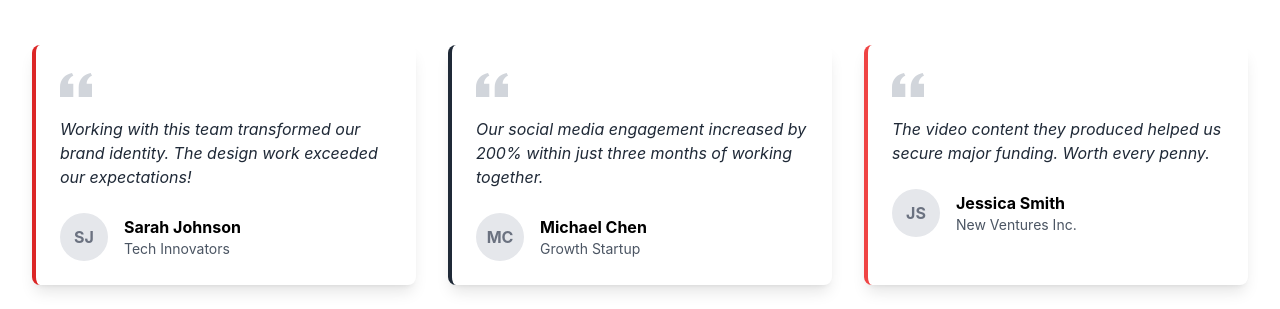
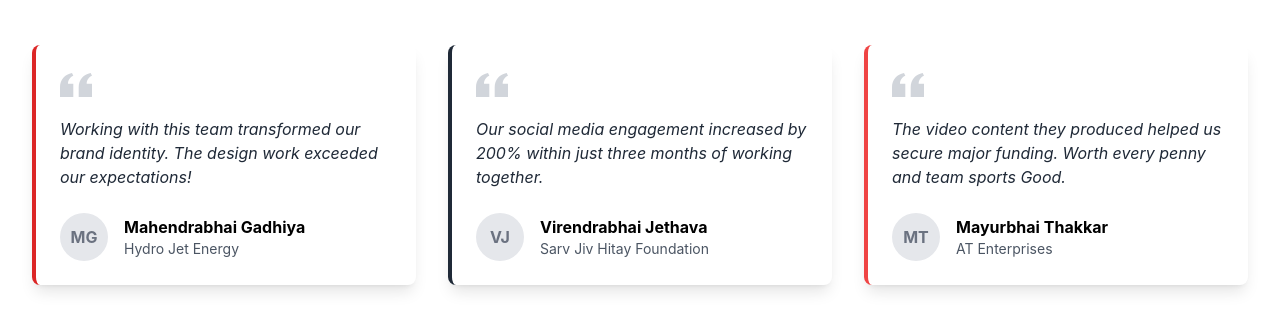
Before and after one commit to harshgadhiya29/DESIGNING-INDIA, a React (Vite) app: page / in a window 1280 px wide. Shown: the part 2279-2588 px from the top of the page. Built offline with nearby package versions, Linux system fonts and the light colour scheme.

Commit message:
TestimonialCard

```diff
--- a/src/pages/Home.jsx
+++ b/src/pages/Home.jsx
@@ -413,24 +413,24 @@ function Home() {
           <div className="grid grid-cols-1 gap-8 md:grid-cols-2 lg:grid-cols-3">
             <TestimonialCard
               quote="Working with this team transformed our brand identity. The design work exceeded our expectations!"
-              author="Sarah Johnson"
-              company="Tech Innovators"
+              author="Mahendrabhai Gadhiya"
+              company="Hydro Jet Energy"
               animation="flip-left"
               delay={100}
               color="border-red-600"
             />
             <TestimonialCard
               quote="Our social media engagement increased by 200% within just three months of working together."
-              author="Michael Chen"
-              company="Growth Startup"
+              author="Virendrabhai Jethava"
+              company="Sarv Jiv Hitay Foundation"
               animation="flip-up"
               delay={300}
               color="border-gray-800"
             />
             <TestimonialCard
-              quote="The video content they produced helped us secure major funding. Worth every penny."
-              author="Jessica Smith"
-              company="New Ventures Inc."
+              quote="The video content they produced helped us secure major funding. Worth every penny and team sports Good."
+              author="Mayurbhai Thakkar"
+              company="AT Enterprises"
               animation="flip-right"
               delay={500}
               color="border-red-500"
```
